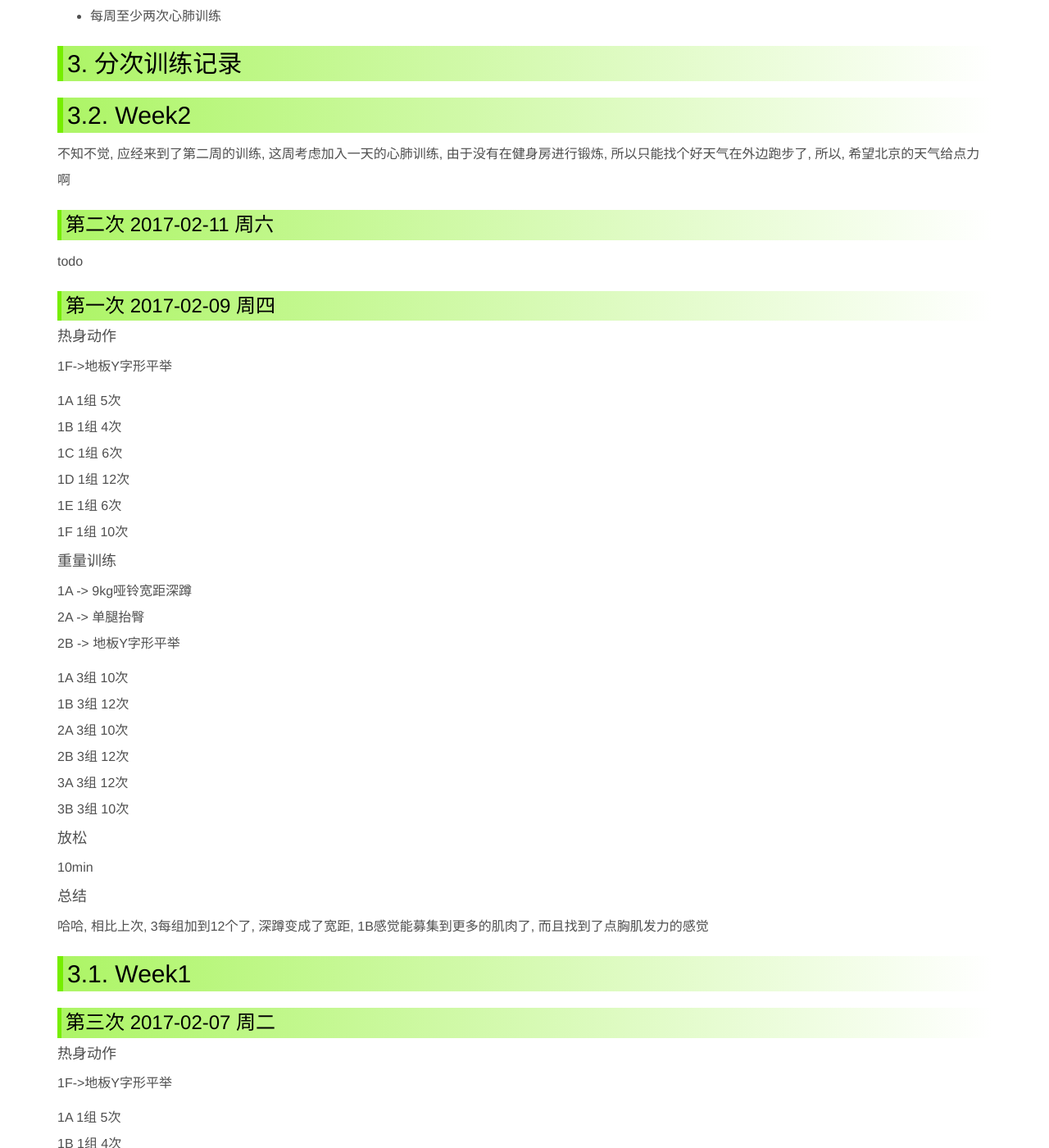
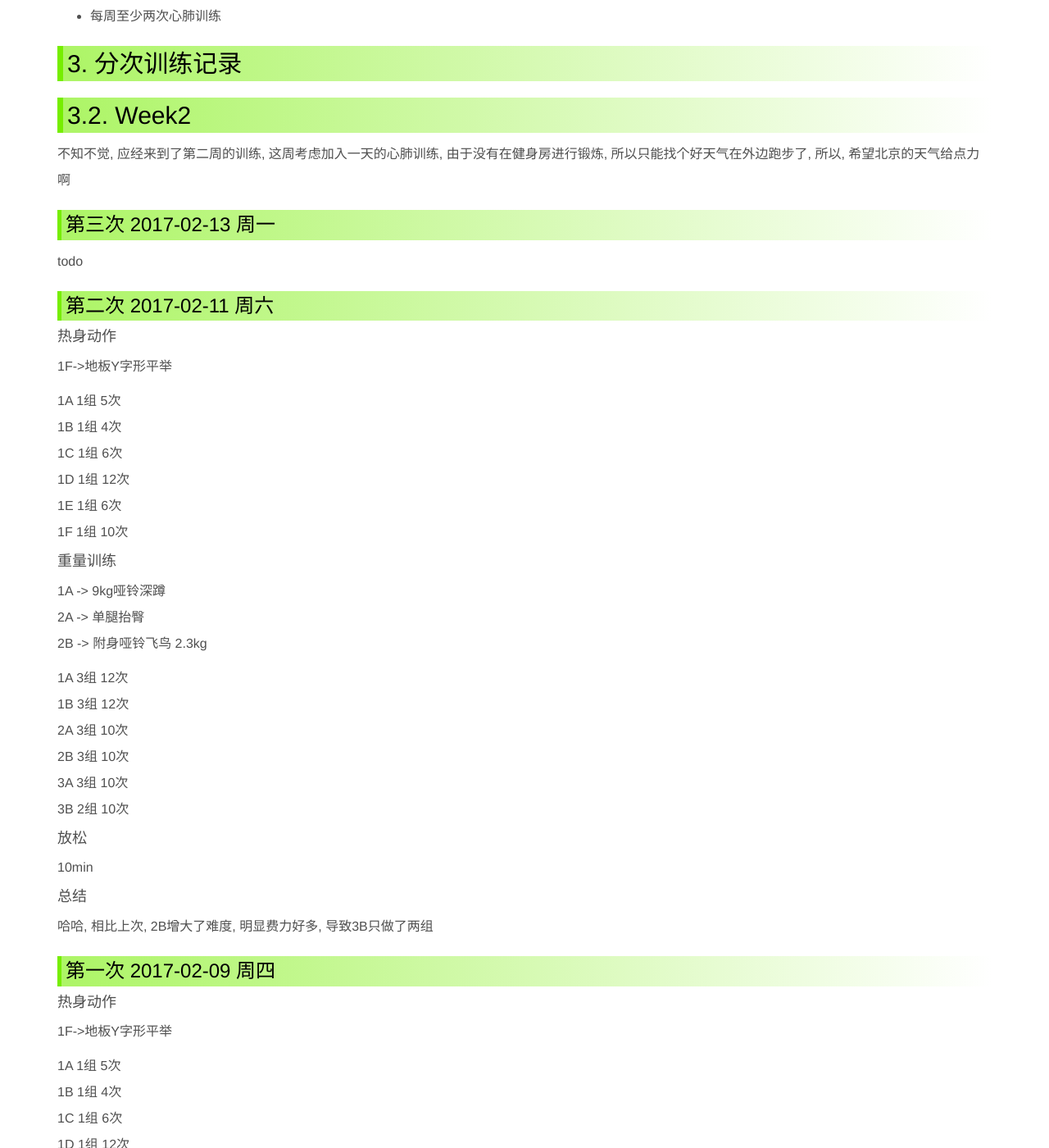
Before and after one commit to ronniewang/ronniewang.github.io, a Jekyll site: the page built from _posts/2017-02-02-body-building-2017.md, in a window 1280 px wide and 1400 px high, scrolled down 1504 px. Shown: the whole window at 82% size. Built offline with Jekyll 4.4.1, drawn with Linux system fonts in a browser that asks for light colours.

Commit message:
update files

```diff
--- a/_posts/2017-02-02-body-building-2017.md
+++ b/_posts/2017-02-02-body-building-2017.md
@@ -57,9 +57,43 @@ description: 新的一年到来了, 猛男计划正式开始
 
 不知不觉, 应经来到了第二周的训练, 这周考虑加入一天的心肺训练, 由于没有在健身房进行锻炼, 所以只能找个好天气在外边跑步了, 所以, 希望北京的天气给点力啊
 
+### 第三次 2017-02-13 周一
+
+todo
+
 ### 第二次 2017-02-11 周六
 
-todo
+#### 热身动作
+
+1F->地板Y字形平举
+
+1A 1组 5次
+1B 1组 4次
+1C 1组 6次
+1D 1组 12次
+1E 1组 6次
+1F 1组 10次
+
+#### 重量训练
+
+1A -> 9kg哑铃深蹲
+2A -> 单腿抬臀
+2B -> 附身哑铃飞鸟 2.3kg
+
+1A 3组 12次
+1B 3组 12次
+2A 3组 10次
+2B 3组 10次
+3A 3组 10次
+3B 2组 10次
+
+#### 放松
+
+10min
+
+#### 总结
+
+哈哈, 相比上次, 2B增大了难度, 明显费力好多, 导致3B只做了两组
 
 ### 第一次 2017-02-09 周四
 
```
